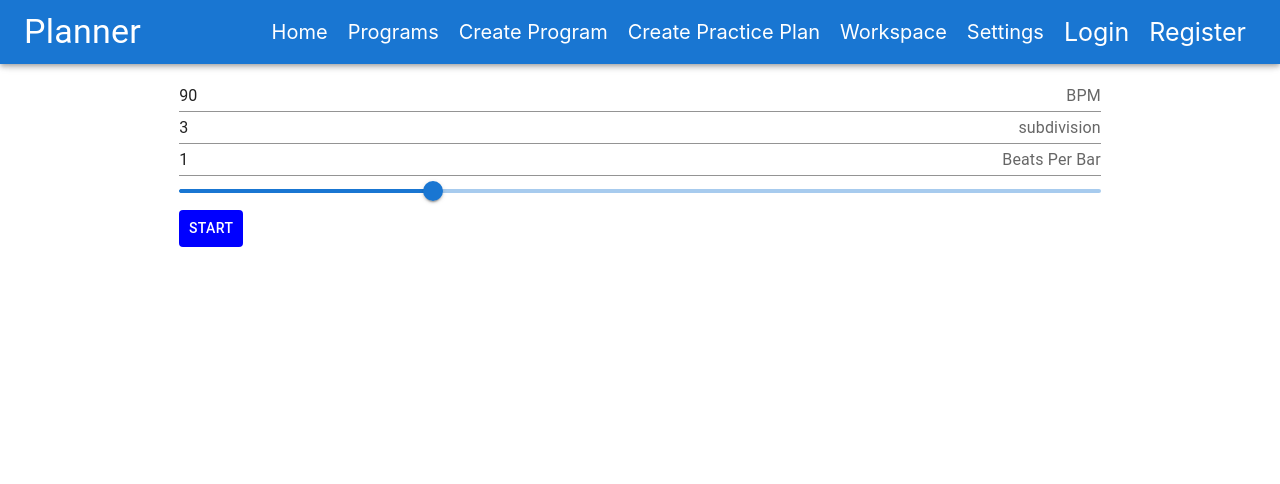
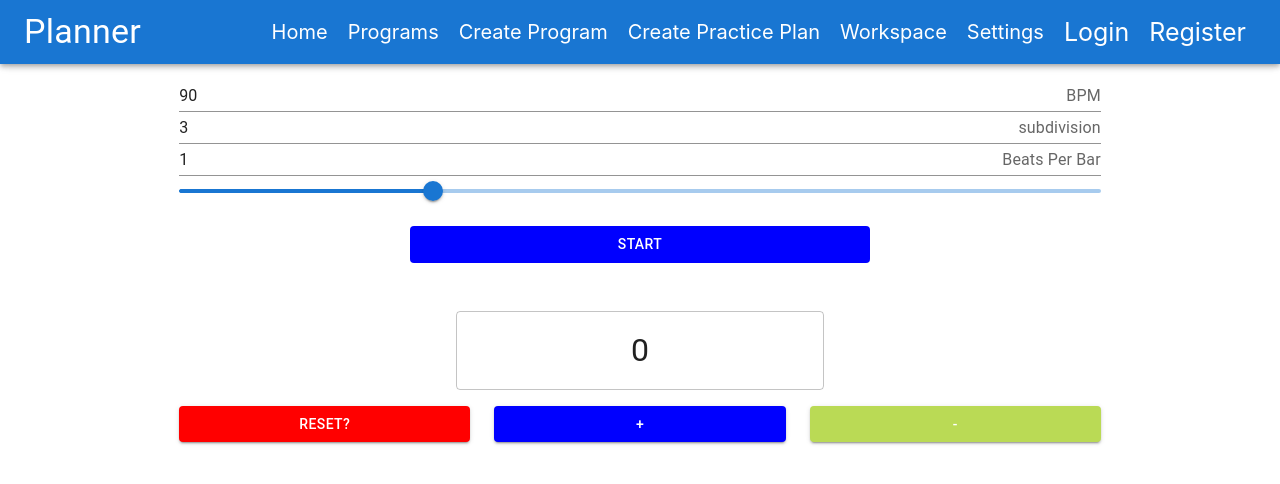
Before and after one commit to shoneriki/mern-practice, a React (Create React App) app in the folder client/: page /workspace in a window 1280 px wide. Shown: the top 484 px of the page. Built offline with nearby package versions, Linux system fonts and the light colour scheme; no server answers.

Commit message:
counter created, minimal styling

```diff
--- /dev/null
+++ b/client/src/components/Counter.js
@@ -0,0 +1,78 @@
+import React, {useState} from "react"
+import {Box, Button, TextField, Grid} from "@mui/material"
+
+export const Counter = () => {
+  const [count, setCount] = useState(0)
+
+  const reset = () => {
+    setCount(0)
+  }
+
+  const increment = () => {
+    setCount(count => count + 1)
+  }
+
+  const decrement = () => {
+    setCount(count => count -1)
+  }
+
+  return (
+    <Box
+      sx={{
+        width: "80%",
+        margin: "1rem auto",
+        display: "flex",
+        flexDirection: "column",
+        justifyContent: "center",
+      }}
+    >
+      <TextField
+        value={count}
+        inputProps={{
+          style: {
+            textAlign: "center",
+            fontSize: "2rem",
+          },
+        }}
+        sx={{
+          margin: "1rem auto",
+          width: "40%",
+        }}
+      />
+      <Grid container spacing={3}>
+        <Grid item xs={12} sm={4} fullWidth>
+          <Button
+            sx={{ backgroundColor: "red" }}
+            onClick={reset}
+            variant="contained"
+            fullWidth
+          >
+            Reset?
+          </Button>
+        </Grid>
+        <Grid item xs={12} sm={4} fullWidth>
+          <Button
+            sx={{ backgroundColor: "blue" }}
+            value="+"
+            onClick={increment}
+            variant="contained"
+            fullWidth
+          >
+            +
+          </Button>
+        </Grid>
+        <Grid item xs={12} sm={4} fullWidth>
+          <Button
+            sx={{ backgroundColor: "#bada55" }}
+            value="-"
+            onClick={decrement}
+            variant="contained"
+            fullWidth
+          >
+            -
+          </Button>
+        </Grid>
+      </Grid>
+    </Box>
+  );
+}
--- a/client/src/components/Metronome.js
+++ b/client/src/components/Metronome.js
@@ -183,11 +183,20 @@ export class Metronome extends Component {
             onChange={this.handleBpmChange}
           />
         </Box>
+        <Box
+          sx={{
+            display: "flex",
+            justifyContent: "center"
+          }}
+        >
+
         <Button
           sx={{
             backgroundColor: "blue",
             color: "white",
             boxShadow: "0px 0px 0px 2px rgba(0,0,0,0.5),",
+            margin: "1rem auto",
+            width: "50%",
             "&:hover": {
               backgroundColor: "orange",
             },
@@ -196,6 +205,7 @@ export class Metronome extends Component {
         >
           {isPlaying ? "Stop" : "Start"}
         </Button>
+        </Box>
       </Box>
     );
   }
--- a/client/src/pages/workspace.js
+++ b/client/src/pages/workspace.js
@@ -1,6 +1,7 @@
 import React from "react";
 import {Metronome} from "../components/Metronome"
 // import {MetronomeE6} from "../components/MetronomeE6"
+import {Counter} from "../components/Counter"
 import { Box } from "@mui/material";
 
 
@@ -16,6 +17,7 @@ export const Workspace = () => {
       }}
     >
       <Metronome />
+      <Counter/>
     </Box>
   );
 };
```
